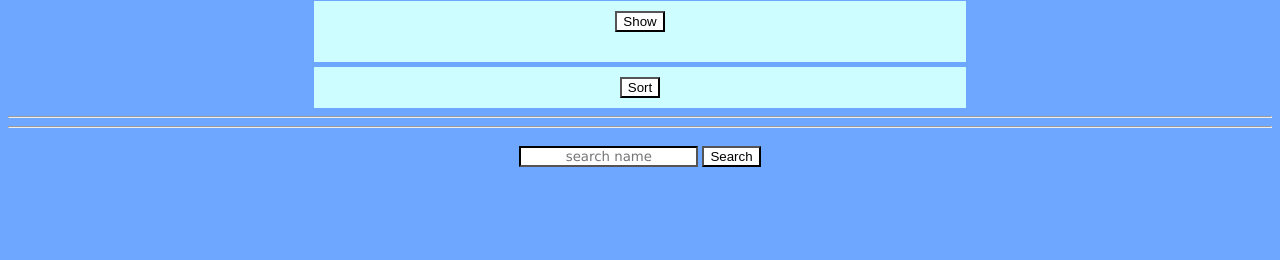
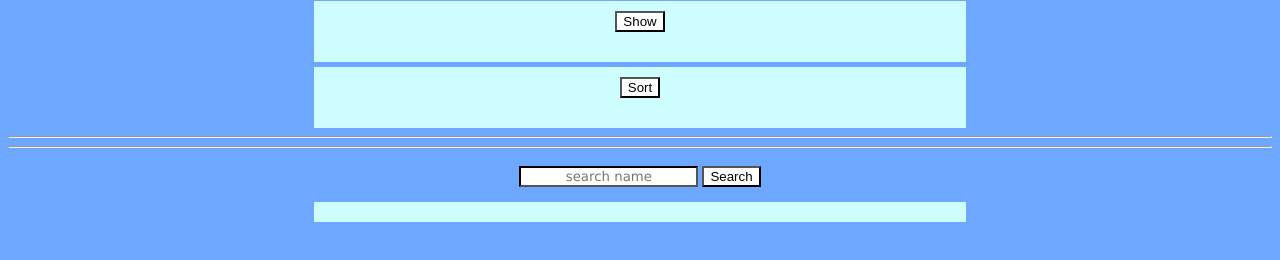
Before and after one commit to GucciPotato1/project-80-, a plain HTML site: page index.html in a window 1280 px wide. Shown: the part 240-500 px from the top of the page. Drawn offline with Linux system fonts and the light colour scheme.

Commit message:
Add files via upload

```diff
--- a/style.css
+++ b/style.css
@@ -83,7 +83,14 @@ h1{
     background-color: rgb(205, 253, 255);
     font-family: cursive;
 }
-
+.list3{
+    text-align: center;
+    margin: auto;
+    width: 50%;
+    padding: 10px;
+    background-color: rgb(205, 253, 255);
+    font-family: cursive;
+}
 .sort{
     text-align: center;
     margin: auto;
@@ -92,3 +99,12 @@ h1{
     background-color: rgb(205, 253, 255);
     margin-top: 5px;
 }
+
+.searchh{
+    text-align: center;
+    margin: auto;
+    width: 50%;
+    padding: 10px;
+    background-color: rgb(205, 253, 255);
+    margin-top: 5px;
+}
```
